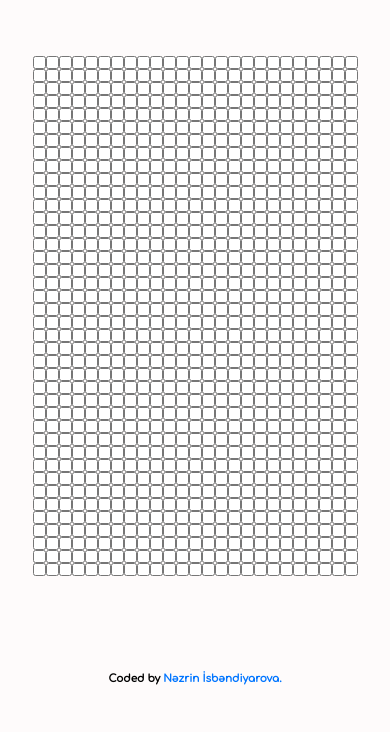
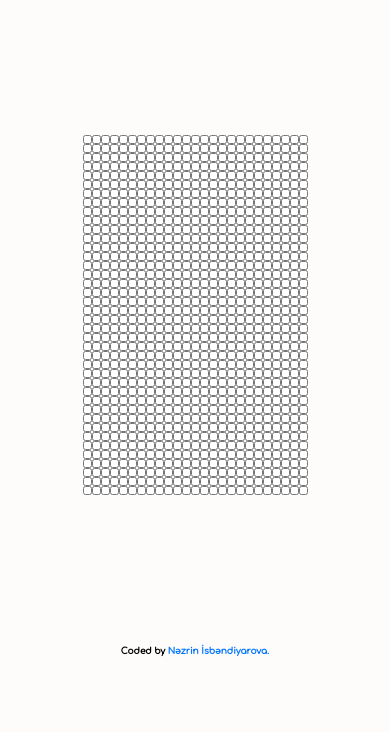
Before and after one commit to isbendiyarovanezrin/checkboxart, a plain HTML site: page index.html in a window 390 px wide. Shown: the part 112-844 px from the top of the page. Drawn offline with Linux system fonts and the light colour scheme.

Commit message:
Update style.css

```diff
--- a/css/style.css
+++ b/css/style.css
@@ -55,6 +55,20 @@ a:hover {
 
 @media screen and (max-width: 700px) {
   html {
-    font-size: 7px;
+    font-size: 6px;
   }
 }
+
+@media screen and (max-width: 540px) {
+  input[type="checkbox"] {
+    width: 9px;
+    height: 9px;
+  }
+}
+
+@media screen and (max-width: 370px) {
+  input[type="checkbox"] {
+    width: 7px;
+    height: 7px;
+  }
+}
```
